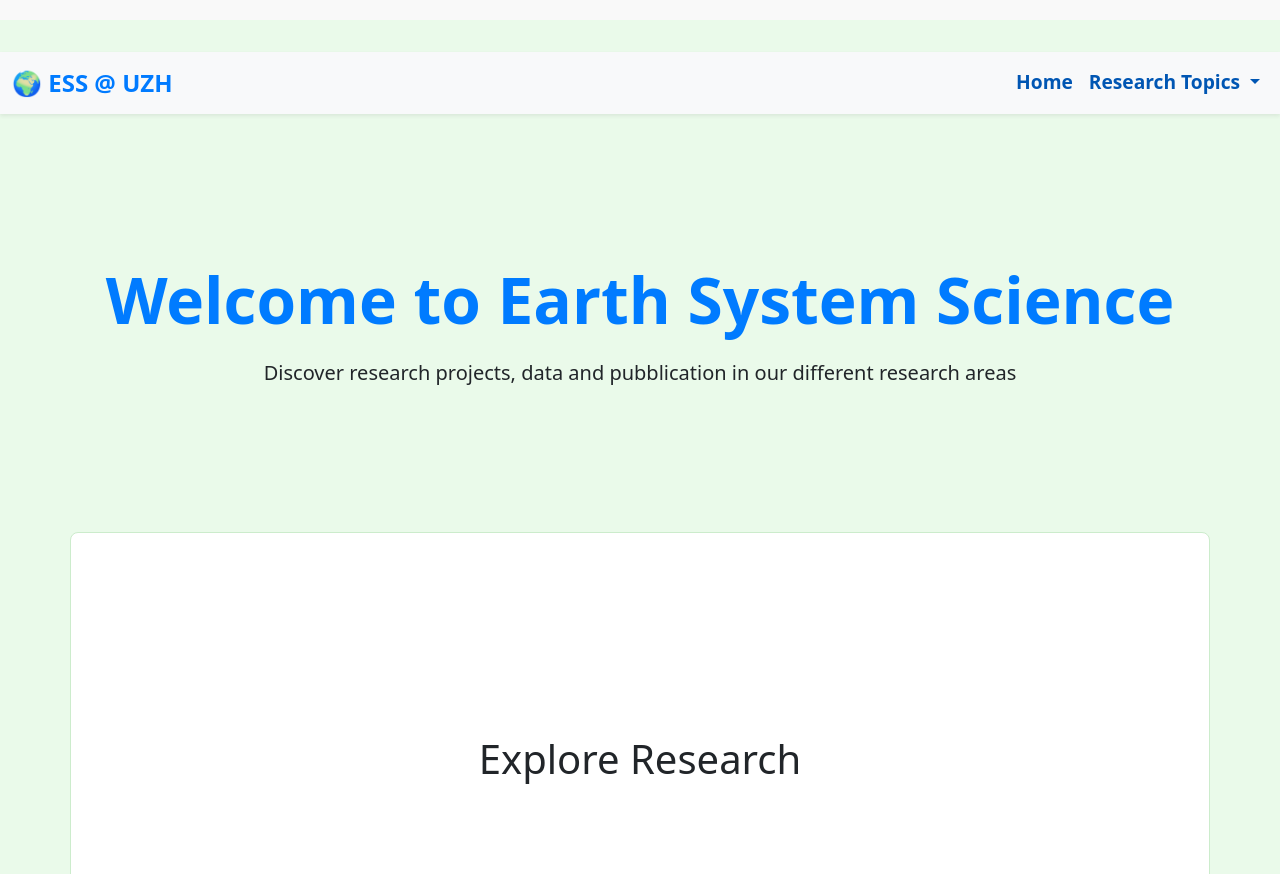
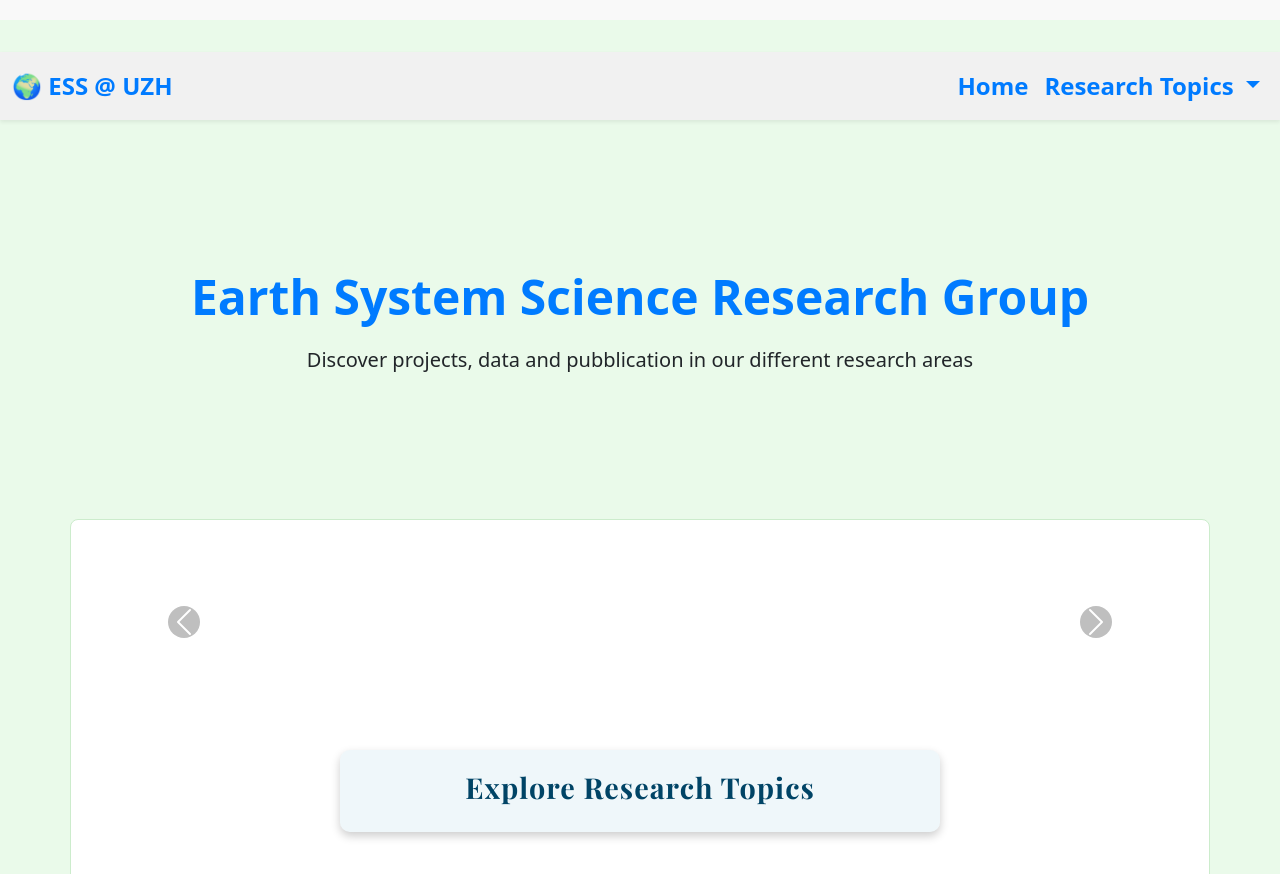
Before and after one commit to ESS-uzh/ess_pro_data_flapp, a Flask app: template templates/index.html in a window 1280 px wide. Shown: the top 874 px of the page. Run offline with Flask 3, Linux system fonts and the light colour scheme; the template is opened without the code that fills it, so the values that code supplies are empty.

Commit message:
added carousel with test images

```diff
--- a/app.py
+++ b/app.py
@@ -21,6 +21,7 @@
 
 # Prepare the data for the map
 project_locations = [(p["lat"], p["lon"], p["name"]) for p in projects]
+recent_projects = ["frog.jpg", "pappagalli.jpg", "river.jpg"]
 
 
 @app.context_processor
@@ -42,7 +43,8 @@
         research_topics=TOPICS,
         projects=projects,
         project_locations=project_locations,
-        generate_map=generate_map,  # Pass the function to the template
+        recent_projects=recent_projects,
+        generate_map=generate_map_home_page,  # Pass the function to the template
     )
 
 
@@ -50,7 +52,6 @@
 def topic_page(topic_name):
     """Page for a specific research topic with project filtering."""
     topic_projects = [p for p in projects if topic_name in p["tags"]]
-    print(topic_projects)
     project_locations = [(p["lat"], p["lon"], p["name"]) for p in topic_projects]
     topic_description = TOPICS[topic_name][1]
     return render_template(
@@ -75,6 +76,27 @@
 
 
 # Folium Map Generator
+def generate_map_home_page(locations, center=[10.245731, -28.782217], zoom_start=2):
+    folium_map = folium.Map(
+        location=center, zoom_start=zoom_start, tiles="Cartodb Positron"
+    )
+
+    for lat, lon, name in locations:
+        if lat and lon:
+            folium.CircleMarker(
+                location=[lat, lon],
+                radius=5,  # Adjust dot size
+                color="white",  # Border color
+                fill=True,
+                fill_color="blue",  # Fill color
+                fill_opacity=0.7,
+                popup=name,
+            ).add_to(folium_map)
+
+    return folium_map._repr_html_()
+
+
+# Folium Map Generator
 def generate_map(locations, center=[30.079227, -21.750656], zoom_start=2, polygon=None):
     folium_map = folium.Map(
         location=center, zoom_start=zoom_start, tiles="OpenStreetMap"
@@ -87,9 +109,10 @@
         ).add_to(folium_map)
     else:
         for lat, lon, name in locations:
-            folium.Marker(
-                [lat, lon], popup=name, icon=folium.Icon(color="blue")
-            ).add_to(folium_map)
+            if lat and lon:
+                folium.Marker(
+                    [lat, lon], popup=name, icon=folium.Icon(color="blue")
+                ).add_to(folium_map)
 
     return folium_map._repr_html_()
 
--- a/static/styles.css
+++ b/static/styles.css
@@ -8,17 +8,38 @@
     /* Some spacing around */
 }
 
+/* Make navbar light grey with transparency */
+.navbar {
+    background-color: #f1f1f1 !important;
+    /* Light grey with 80% opacity */
+    backdrop-filter: blur(200px);
+    /* Optional: Adds a subtle blur effect */
+}
+
+
 /* Style navbar links */
 .navbar-nav .nav-link {
-    font-size: 1.2rem;
+    font-size: 1.5rem;
     /* Increase font size */
     font-weight: bold;
-    color: #0056b3;
+    color: #007BFF;
 }
 
 .navbar-nav .nav-link:hover {
     color: #0056b3;
     /* Darker blue on hover */
+}
+
+/* Style the navbar title */
+.navbar-title {
+    font-size: 1.5rem;
+    font-weight: bold;
+    color: #007BFF;
+}
+
+.navbar-title:hover {
+    color: #0056b3;
+    text-decoration: none;
 }
 
 /* Style dropdown menu */
@@ -47,12 +68,43 @@
     /* Light green border */
 }
 
-.explore-title {
-    padding: 100px;
+.section-title {
+    font-family: 'Playfair Display', serif;
+    /* Elegant, professional font */
+    font-size: 1.8rem;
+    /* Adjust size */
+    font-weight: bold;
+    /* Make it stand out */
+    letter-spacing: 1px;
+    /* Slight spacing for elegance */
+    text-transform: capitalize;
+    /* Only first letter uppercase */
+    color: #004466;
+    /* Dark blue for contrast */
+}
+
+.section-title-container {
+    /* Dark blue to contrast with light blue box */
+    background: rgba(173, 216, 230, 0.2);
+    /* Light blue with transparency */
+    backdrop-filter: blur(5px);
+    /* Optional: Adds a nice blur effect */
+    padding: 20px;
+    /* Space inside the box */
+    border-radius: 10px;
+    /* Rounded corners */
+    box-shadow: 0 4px 10px rgba(0, 0, 0, 0.2);
+    /* Subtle shadow for elevated effect */
+    text-align: center;
+    /* Center text */
+    max-width: 600px;
+    /* Optional: Limits width */
+    margin: 0 auto 20px auto;
+    /* Center the box and add margin below */
 }
 
 .welcome-text {
-    font-size: 4rem;
+    font-size: 3rem;
     font-weight: bold;
     color: #007BFF;
     margin-bottom: 20px;
--- a/templates/base.html
+++ b/templates/base.html
@@ -2,6 +2,7 @@
 <html>
 
 <head>
+    <link href="https://fonts.googleapis.com/css2?family=Playfair+Display:wght@700&display=swap" rel="stylesheet">
     <link href="https://cdn.jsdelivr.net/npm/bootstrap@5.3.0/dist/css/bootstrap.min.css" rel="stylesheet">
     <!-- Bootstrap JavaScript Bundle (includes Popper.js for dropdowns) -->
     <script src="https://cdn.jsdelivr.net/npm/bootstrap@5.3.0/dist/js/bootstrap.bundle.min.js"></script>
--- a/templates/index.html
+++ b/templates/index.html
@@ -2,8 +2,8 @@
 
 {% block welcome_message %}
 <div class="text-center container-welcome mt-4">
-    <h1 class="welcome-text">Welcome to Earth System Science</h1>
-    <p class="lead">Discover research projects, data and pubblication in our different research areas</p>
+    <h1 class="welcome-text">Earth System Science Research Group</h1>
+    <p class="lead"><strong>Discover projects, data and pubblication</strong> in our different research areas</p>
 </div>
 {% endblock %}
 
@@ -12,9 +12,55 @@
 <!-- Main Content -->
 <div class="container">
 
+    <!-- Carousel Section -->
+    <div class="mb-5">
+
+        <div id="carouselExampleIndicators" class="carousel slide" data-bs-ride="carousel">
+            <!-- Indicators (small dots below the carousel) -->
+            <div class="carousel-indicators">
+                {% for project in recent_projects %}
+                <button type="button" data-bs-target="#carouselExampleIndicators" data-bs-slide-to="{{ loop.index0 }}"
+                    {% if loop.first %}class="active" aria-current="true" {% endif %}
+                    aria-label="Slide {{ loop.index }}">
+                </button>
+                {% endfor %}
+            </div>
+
+            <!-- Carousel Inner (Images + Text) -->
+            <div class="carousel-inner">
+                {% for project in recent_projects %}
+                <div class="carousel-item {% if loop.first %}active{% endif %}">
+                    <div class="carousel-image-container">
+                        <img src="{{ url_for('static', filename='images/' + project) }}" class="d-block w-100"
+                            alt="Project Image">
+                        <div class="carousel-text">
+                            <h3>Project Title</h3>
+                            <p>Short project description goes here...</p>
+                        </div>
+                    </div>
+                </div>
+                {% endfor %}
+            </div>
+
+            <!-- Previous & Next Buttons -->
+            <button class="carousel-control-prev" type="button" data-bs-target="#carouselExampleIndicators"
+                data-bs-slide="prev">
+                <span class="carousel-control-prev-icon" aria-hidden="true"></span>
+                <span class="visually-hidden">Previous</span>
+            </button>
+            <button class="carousel-control-next" type="button" data-bs-target="#carouselExampleIndicators"
+                data-bs-slide="next">
+                <span class="carousel-control-next-icon" aria-hidden="true"></span>
+                <span class="visually-hidden">Next</span>
+            </button>
+        </div>
+
+    </div>
     <!-- Spacing between navbar and main content -->
     <div class="my-5">
-        <h1 class="text-center explore-title">Explore Research</h1>
+        <div class="section-title-container">
+            <h3 class="section-title">Explore Research Topics</h3>
+        </div>
 
         <!-- Research Topics Section -->
         <div class="row row-cols-1 row-cols-md-2 g-4 mb-5">
@@ -35,39 +81,7 @@
         <!-- Map Section -->
         <div class="mb-5">
             <div class="map-container">
-                {{ generate_map(project_locations) | safe }}
-            </div>
-        </div>
-
-        <!-- Carousel Section -->
-        <div class="mb-5">
-            <h1 class="text-center explore-title">Latest Projects</h1>
-            <div id="carouselExampleIndicators" class="carousel slide" data-bs-ride="carousel">
-                <div class="carousel-inner">
-                    {% for project in recent_projects %}
-                    <div class="carousel-item {% if loop.index == 1 %}active{% endif %}">
-                        <div class="d-flex justify-content-center">
-                            <div class="card" style="width: 18rem;">
-                                <div class="card-body">
-                                    <h5 class="card-title">{{ project['name'] }}</h5>
-                                    <p class="card-text">{{ project['description'] }}</p>
-                                    <a href="/project/{{ project['name'] }}" class="btn btn-primary">Learn More</a>
-                                </div>
-                            </div>
-                        </div>
-                    </div>
-                    {% endfor %}
-                </div>
-                <button class="carousel-control-prev" type="button" data-bs-target="#carouselExampleIndicators"
-                    data-bs-slide="prev">
-                    <span class="carousel-control-prev-icon" aria-hidden="true"></span>
-                    <span class="visually-hidden">Previous</span>
-                </button>
-                <button class="carousel-control-next" type="button" data-bs-target="#carouselExampleIndicators"
-                    data-bs-slide="next">
-                    <span class="carousel-control-next-icon" aria-hidden="true"></span>
-                    <span class="visually-hidden">Next</span>
-                </button>
+                {{generate_map(project_locations) | safe }}
             </div>
         </div>
 
@@ -75,6 +89,8 @@
 
 </div>
 
+</div>
+
 
 </html>
 {% endblock %}
```
Also changed, not shown: other parts of static/styles.css (+42 -16 lines), data/projects.json (+95 -2 lines), static/images/frog.jpg (added), static/images/pappagalli.jpg (added), static/images/river.jpg (added).
